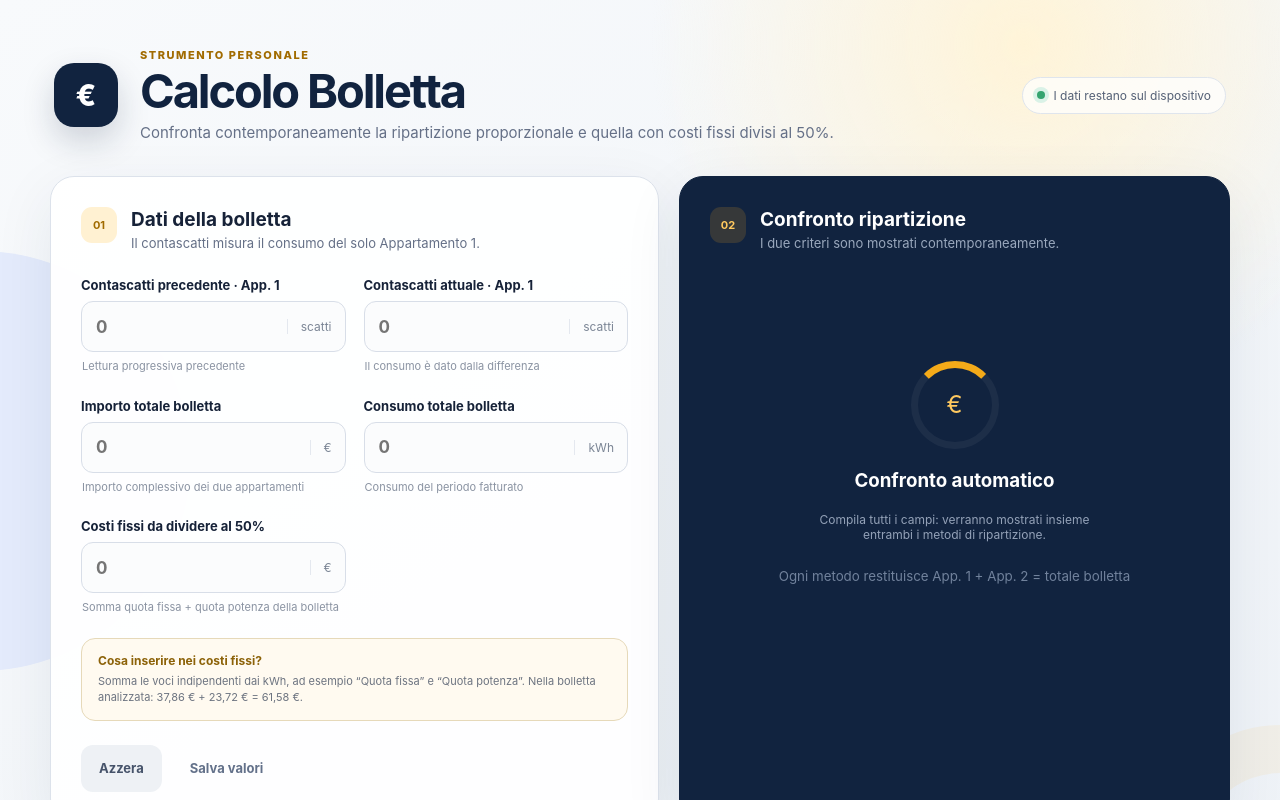
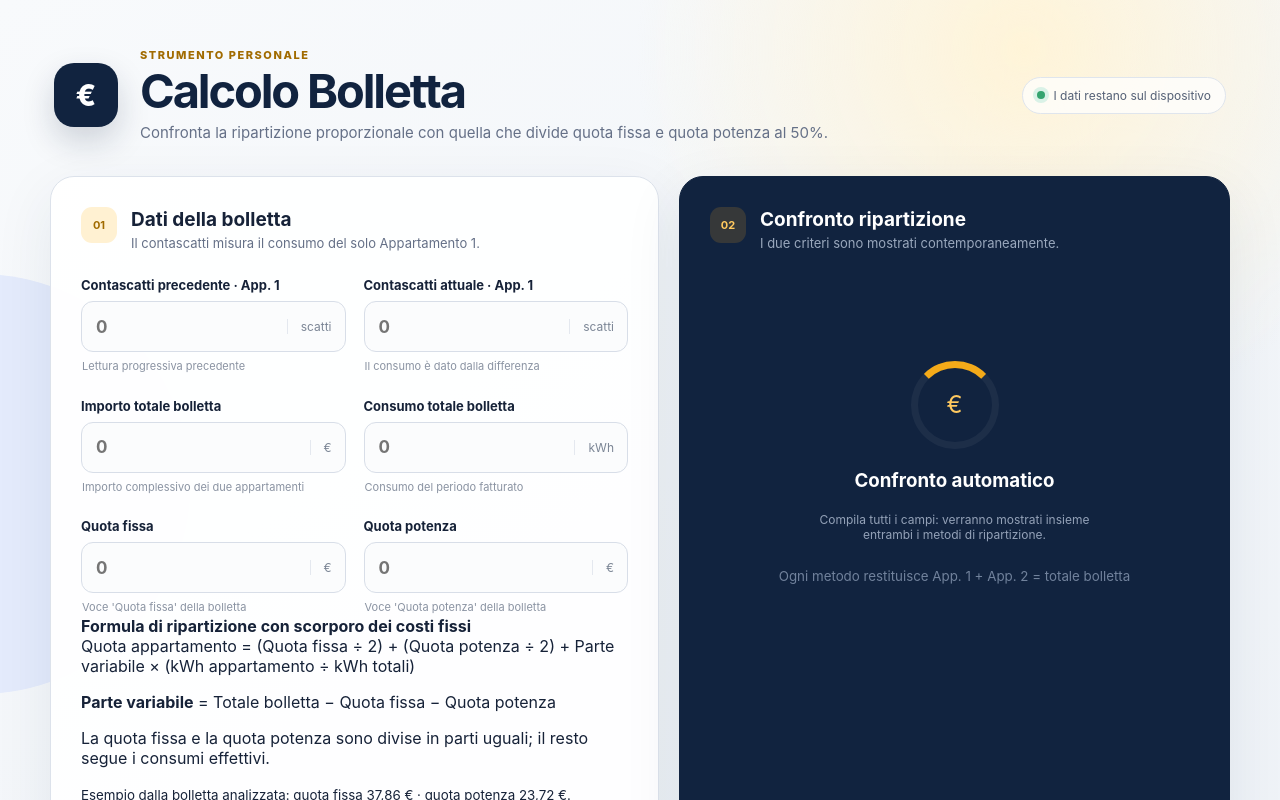
Before and after one commit to jackpinna-boop/calcolo-bolletta, a React (Vite) app: page / in a window 1280 px wide. Shown: the top 800 px of the page. Built offline with nearby package versions, Linux system fonts and the light colour scheme.

Commit message:
Separa quota fissa e quota potenza e mostra formula di ripartizione

```diff
--- a/src/main.tsx
+++ b/src/main.tsx
@@ -7,7 +7,8 @@ type FormState = {
   current: string;
   totalAmount: string;
   totalKwh: string;
-  fixedCosts: string;
+  fixedFee: string;
+  powerFee: string;
 };
 
 const emptyForm: FormState = {
@@ -15,7 +16,8 @@ const emptyForm: FormState = {
   current: "",
   totalAmount: "",
   totalKwh: "",
-  fixedCosts: "",
+  fixedFee: "",
+  powerFee: "",
 };
 
 function parseNumber(value: string) {
@@ -37,15 +39,7 @@ function fmt(value: number, digits = 2) {
   }).format(value);
 }
 
-function Field({
-  id,
-  label,
-  hint,
-  suffix,
-  value,
-  onChange,
-  error,
-}: {
+function Field({ id, label, hint, suffix, value, onChange, error }: {
   id: keyof FormState;
   label: string;
   hint: string;
@@ -58,15 +52,8 @@ function Field({
     <div className="field">
       <label htmlFor={id}>{label}</label>
       <div className={`input-wrap ${error ? "input-error" : ""}`}>
-        <input
-          id={id}
-          inputMode="decimal"
-          autoComplete="off"
-          placeholder="0"
-          value={value}
-          onChange={(e) => onChange(id, e.target.value)}
-          aria-invalid={!!error}
-        />
+        <input id={id} inputMode="decimal" autoComplete="off" placeholder="0" value={value}
+          onChange={(e) => onChange(id, e.target.value)} aria-invalid={!!error} />
         <span>{suffix}</span>
       </div>
       <p className="hint">{hint}</p>
@@ -82,77 +69,61 @@ function App() {
 
   useEffect(() => {
     const saved = localStorage.getItem("calcolo-bolletta-values");
-    if (saved) {
+    if (!saved) return;
     try {
-        setForm({ ...emptyForm, ...JSON.parse(saved) });
+      const old = JSON.parse(saved);
+      setForm({
+        ...emptyForm,
+        ...old,
+        fixedFee: old.fixedFee ?? "",
+        powerFee: old.powerFee ?? "",
+      });
     } catch {}
-    }
   }, []);
 
-  const values = useMemo(
-    () => ({
+  const values = useMemo(() => ({
     previous: parseNumber(form.previous),
     current: parseNumber(form.current),
     totalAmount: parseNumber(form.totalAmount),
     totalKwh: parseNumber(form.totalKwh),
-      fixedCosts: parseNumber(form.fixedCosts),
-    }),
-    [form]
-  );
+    fixedFee: parseNumber(form.fixedFee),
+    powerFee: parseNumber(form.powerFee),
+  }), [form]);
 
   const difference = values.current - values.previous;
   const kwhTwo = values.totalKwh - difference;
   const shareOne = difference / values.totalKwh;
   const shareTwo = kwhTwo / values.totalKwh;
 
-  // Metodo 1: l'intera bolletta viene ripartita in proporzione ai kWh.
   const proportionalOne = values.totalAmount * shareOne;
   const proportionalTwo = values.totalAmount * shareTwo;
 
-  // Metodo 2: quota fissa + quota potenza al 50%, resto in proporzione ai consumi.
-  const variableAmount = values.totalAmount - values.fixedCosts;
-  const fixedPerApartment = values.fixedCosts / 2;
-  const splitFixedOne = fixedPerApartment + variableAmount * shareOne;
-  const splitFixedTwo = fixedPerApartment + variableAmount * shareTwo;
-
+  const totalFixedCosts = values.fixedFee + values.powerFee;
+  const variableAmount = values.totalAmount - totalFixedCosts;
+  const fixedPerApartment = values.fixedFee / 2;
+  const powerPerApartment = values.powerFee / 2;
+  const splitFixedOne = fixedPerApartment + powerPerApartment + variableAmount * shareOne;
+  const splitFixedTwo = fixedPerApartment + powerPerApartment + variableAmount * shareTwo;
   const averageUnitPrice = values.totalAmount / values.totalKwh;
 
   const errors = useMemo(() => {
     const e: Partial<Record<keyof FormState, string>> = {};
-    if (!Number.isFinite(values.previous) || values.previous < 0)
-      e.previous = "Inserisci una lettura valida.";
-    if (!Number.isFinite(values.current) || values.current < 0)
-      e.current = "Inserisci una lettura valida.";
-    if (
-      Number.isFinite(values.previous) &&
-      Number.isFinite(values.current) &&
-      values.current < values.previous
-    )
+    if (!Number.isFinite(values.previous) || values.previous < 0) e.previous = "Inserisci una lettura valida.";
+    if (!Number.isFinite(values.current) || values.current < 0) e.current = "Inserisci una lettura valida.";
+    if (Number.isFinite(values.previous) && Number.isFinite(values.current) && values.current < values.previous)
       e.current = "La lettura attuale non può essere inferiore alla precedente.";
-    if (!Number.isFinite(values.totalAmount) || values.totalAmount <= 0)
-      e.totalAmount = "Inserisci un importo maggiore di zero.";
-    if (!Number.isFinite(values.totalKwh) || values.totalKwh <= 0)
-      e.totalKwh = "Inserisci un consumo maggiore di zero.";
-    if (!Number.isFinite(values.fixedCosts) || values.fixedCosts < 0)
-      e.fixedCosts = "Inserisci un importo valido, anche 0.";
-    if (
-      Number.isFinite(values.fixedCosts) &&
-      Number.isFinite(values.totalAmount) &&
-      values.fixedCosts > values.totalAmount
-    )
-      e.fixedCosts = "I costi fissi non possono superare il totale della bolletta.";
-    if (
-      Number.isFinite(difference) &&
-      Number.isFinite(values.totalKwh) &&
-      difference > values.totalKwh
-    )
+    if (!Number.isFinite(values.totalAmount) || values.totalAmount <= 0) e.totalAmount = "Inserisci un importo maggiore di zero.";
+    if (!Number.isFinite(values.totalKwh) || values.totalKwh <= 0) e.totalKwh = "Inserisci un consumo maggiore di zero.";
+    if (!Number.isFinite(values.fixedFee) || values.fixedFee < 0) e.fixedFee = "Inserisci un importo valido, anche 0.";
+    if (!Number.isFinite(values.powerFee) || values.powerFee < 0) e.powerFee = "Inserisci un importo valido, anche 0.";
+    if (Number.isFinite(totalFixedCosts) && Number.isFinite(values.totalAmount) && totalFixedCosts > values.totalAmount)
+      e.powerFee = "Quota fissa + quota potenza non possono superare il totale della bolletta.";
+    if (Number.isFinite(difference) && Number.isFinite(values.totalKwh) && difference > values.totalKwh)
       e.current = "La differenza supera il consumo totale: il consumo residuo sarebbe negativo.";
     return e;
-  }, [values, difference]);
+  }, [values, difference, totalFixedCosts]);
 
-  const show =
-    Object.values(form).every((v) => v.trim()) &&
-    Object.keys(errors).length === 0;
+  const show = Object.values(form).every((v) => v.trim()) && Object.keys(errors).length === 0;
 
   const update = (id: keyof FormState, value: string) => {
     if (/^[\d.,\s]*$/.test(value)) setForm((s) => ({ ...s, [id]: value }));
@@ -180,230 +151,91 @@ function App() {
           <div>
             <p className="eyebrow">Strumento personale</p>
             <h1>Calcolo Bolletta</h1>
-            <p className="intro">
-              Confronta contemporaneamente la ripartizione proporzionale e quella con costi fissi divisi al 50%.
-            </p>
+            <p className="intro">Confronta la ripartizione proporzionale con quella che divide quota fissa e quota potenza al 50%.</p>
           </div>
-          <div className="privacy">
-            <i />I dati restano sul dispositivo
-          </div>
+          <div className="privacy"><i />I dati restano sul dispositivo</div>
         </header>
 
         <div className="workspace">
           <form className="card form-card" onSubmit={(e) => e.preventDefault()}>
-            <div className="heading">
-              <b>01</b>
-              <div>
-                <h2>Dati della bolletta</h2>
-                <p>Il contascatti misura il consumo del solo Appartamento 1.</p>
-              </div>
+            <div className="heading"><b>01</b><div><h2>Dati della bolletta</h2><p>Il contascatti misura il consumo del solo Appartamento 1.</p></div></div>
+
+            <div className="grid">
+              <Field id="previous" label="Contascatti precedente · App. 1" hint="Lettura progressiva precedente" suffix="scatti" value={form.previous} onChange={update} error={form.previous ? errors.previous : undefined} />
+              <Field id="current" label="Contascatti attuale · App. 1" hint="Il consumo è dato dalla differenza" suffix="scatti" value={form.current} onChange={update} error={form.current ? errors.current : undefined} />
+              <Field id="totalAmount" label="Importo totale bolletta" hint="Importo complessivo dei due appartamenti" suffix="€" value={form.totalAmount} onChange={update} error={form.totalAmount ? errors.totalAmount : undefined} />
+              <Field id="totalKwh" label="Consumo totale bolletta" hint="Consumo del periodo fatturato" suffix="kWh" value={form.totalKwh} onChange={update} error={form.totalKwh ? errors.totalKwh : undefined} />
+              <Field id="fixedFee" label="Quota fissa" hint="Voce 'Quota fissa' della bolletta" suffix="€" value={form.fixedFee} onChange={update} error={form.fixedFee ? errors.fixedFee : undefined} />
+              <Field id="powerFee" label="Quota potenza" hint="Voce 'Quota potenza' della bolletta" suffix="€" value={form.powerFee} onChange={update} error={form.powerFee ? errors.powerFee : undefined} />
             </div>
 
-            <div className="grid">
-              <Field
-                id="previous"
-                label="Contascatti precedente · App. 1"
-                hint="Lettura progressiva precedente"
-                suffix="scatti"
-                value={form.previous}
-                onChange={update}
-                error={form.previous ? errors.previous : undefined}
-              />
-              <Field
-                id="current"
-                label="Contascatti attuale · App. 1"
-                hint="Il consumo è dato dalla differenza"
-                suffix="scatti"
-                value={form.current}
-                onChange={update}
-                error={form.current ? errors.current : undefined}
-              />
-              <Field
-                id="totalAmount"
-                label="Importo totale bolletta"
-                hint="Importo complessivo dei due appartamenti"
-                suffix="€"
-                value={form.totalAmount}
-                onChange={update}
-                error={form.totalAmount ? errors.totalAmount : undefined}
-              />
-              <Field
-                id="totalKwh"
-                label="Consumo totale bolletta"
-                hint="Consumo del periodo fatturato"
-                suffix="kWh"
-                value={form.totalKwh}
-                onChange={update}
-                error={form.totalKwh ? errors.totalKwh : undefined}
-              />
-              <Field
-                id="fixedCosts"
-                label="Costi fissi da dividere al 50%"
-                hint="Somma quota fissa + quota potenza della bolletta"
-                suffix="€"
-                value={form.fixedCosts}
-                onChange={update}
-                error={form.fixedCosts ? errors.fixedCosts : undefined}
-              />
-            </div>
+            <section className="formula-box">
+              <strong>Formula di ripartizione con scorporo dei costi fissi</strong>
+              <div className="formula-main">Quota appartamento = (Quota fissa ÷ 2) + (Quota potenza ÷ 2) + Parte variabile × (kWh appartamento ÷ kWh totali)</div>
+              <p><b>Parte variabile</b> = Totale bolletta − Quota fissa − Quota potenza</p>
+              <p>La quota fissa e la quota potenza sono divise in parti uguali; il resto segue i consumi effettivi.</p>
+              <small>Esempio dalla bolletta analizzata: quota fissa 37,86 € · quota potenza 23,72 €.</small>
+            </section>
 
-            <div className="fixed-note">
-              <strong>Cosa inserire nei costi fissi?</strong>
-              <span>
-                Somma le voci indipendenti dai kWh, ad esempio “Quota fissa” e “Quota potenza”. Nella bolletta analizzata: 37,86 € + 23,72 € = 61,58 €.
-              </span>
-            </div>
-
-            <div className="actions">
-              <button type="button" onClick={reset}>Azzera</button>
-              <button className="link" type="button" onClick={save}>Salva valori</button>
-            </div>
+            <div className="actions"><button type="button" onClick={reset}>Azzera</button><button className="link" type="button" onClick={save}>Salva valori</button></div>
             {notice && <p className="saved">Valori salvati su questo dispositivo.</p>}
           </form>
 
           <aside className="card result" aria-live="polite">
-            <div className="heading">
-              <b>02</b>
-              <div>
-                <h2>Confronto ripartizione</h2>
-                <p>I due criteri sono mostrati contemporaneamente.</p>
-              </div>
-            </div>
+            <div className="heading"><b>02</b><div><h2>Confronto ripartizione</h2><p>I due criteri sono mostrati contemporaneamente.</p></div></div>
 
-            {show ? (
-              <>
+            {show ? <>
               <section className="difference">
                 <span>Consumo App. 1 · da contascatti</span>
                 <strong>{fmt(difference, difference % 1 ? 3 : 0)} <small>kWh</small></strong>
-                  <em>
-                    {fmt(shareOne * 100, 1)}% del totale · App. 2 {fmt(shareTwo * 100, 1)}%
-                  </em>
+                <em>{fmt(shareOne * 100, 1)}% del totale · App. 2 {fmt(shareTwo * 100, 1)}%</em>
               </section>
 
               <section className="method-card">
-                  <div className="method-title">
-                    <div>
-                      <span>Metodo 1</span>
-                      <h3>Proporzionale ai consumi</h3>
-                    </div>
-                    <small>Tutta la bolletta segue i kWh</small>
-                  </div>
+                <div className="method-title"><div><span>Metodo 1</span><h3>Proporzionale ai consumi</h3></div><small>Tutta la bolletta segue i kWh</small></div>
                 <div className="method-amounts">
-                    <div className="method-amount amber-text">
-                      <span>Appartamento 1</span>
-                      <strong>€ {fmt(proportionalOne)}</strong>
-                      <small>{fmt(difference, difference % 1 ? 3 : 0)} kWh · {fmt(shareOne * 100, 1)}%</small>
-                    </div>
-                    <div className="method-amount blue-text">
-                      <span>Appartamento 2</span>
-                      <strong>€ {fmt(proportionalTwo)}</strong>
-                      <small>{fmt(kwhTwo, kwhTwo % 1 ? 3 : 0)} kWh · {fmt(shareTwo * 100, 1)}%</small>
-                    </div>
+                  <div className="method-amount amber-text"><span>Appartamento 1</span><strong>€ {fmt(proportionalOne)}</strong><small>{fmt(difference, difference % 1 ? 3 : 0)} kWh · {fmt(shareOne * 100, 1)}%</small></div>
+                  <div className="method-amount blue-text"><span>Appartamento 2</span><strong>€ {fmt(proportionalTwo)}</strong><small>{fmt(kwhTwo, kwhTwo % 1 ? 3 : 0)} kWh · {fmt(shareTwo * 100, 1)}%</small></div>
                 </div>
               </section>
 
               <section className="method-card emphasized">
-                  <div className="method-title">
-                    <div>
-                      <span>Metodo 2</span>
-                      <h3>Costi fissi 50/50</h3>
-                    </div>
-                    <small>Fissi uguali, consumi proporzionali</small>
-                  </div>
+                <div className="method-title"><div><span>Metodo 2</span><h3>Quota fissa + potenza 50/50</h3></div><small>Fissi uguali, consumi proporzionali</small></div>
+                <div className="fixed-breakdown"><span>Quota fissa: € {fmt(values.fixedFee)} → € {fmt(fixedPerApartment)} ciascuno</span><span>Quota potenza: € {fmt(values.powerFee)} → € {fmt(powerPerApartment)} ciascuno</span></div>
                 <div className="method-amounts">
-                    <div className="method-amount amber-text">
-                      <span>Appartamento 1</span>
-                      <strong>€ {fmt(splitFixedOne)}</strong>
-                      <small>€ {fmt(fixedPerApartment)} fissi + quota variabile</small>
-                    </div>
-                    <div className="method-amount blue-text">
-                      <span>Appartamento 2</span>
-                      <strong>€ {fmt(splitFixedTwo)}</strong>
-                      <small>€ {fmt(fixedPerApartment)} fissi + quota variabile</small>
-                    </div>
+                  <div className="method-amount amber-text"><span>Appartamento 1</span><strong>€ {fmt(splitFixedOne)}</strong><small>€ {fmt(fixedPerApartment)} fissa + € {fmt(powerPerApartment)} potenza + quota variabile</small></div>
+                  <div className="method-amount blue-text"><span>Appartamento 2</span><strong>€ {fmt(splitFixedTwo)}</strong><small>€ {fmt(fixedPerApartment)} fissa + € {fmt(powerPerApartment)} potenza + quota variabile</small></div>
                 </div>
               </section>
 
               <div className="comparison">
-                  <div>
-                    <span>Differenza App. 1</span>
-                    <strong>{splitFixedOne - proportionalOne >= 0 ? "+" : ""}€ {fmt(splitFixedOne - proportionalOne)}</strong>
-                  </div>
-                  <div>
-                    <span>Differenza App. 2</span>
-                    <strong>{splitFixedTwo - proportionalTwo >= 0 ? "+" : ""}€ {fmt(splitFixedTwo - proportionalTwo)}</strong>
-                  </div>
+                <div><span>Differenza App. 1</span><strong>{splitFixedOne - proportionalOne >= 0 ? "+" : ""}€ {fmt(splitFixedOne - proportionalOne)}</strong></div>
+                <div><span>Differenza App. 2</span><strong>{splitFixedTwo - proportionalTwo >= 0 ? "+" : ""}€ {fmt(splitFixedTwo - proportionalTwo)}</strong></div>
               </div>
 
               <div className="stats">
-                  <div>
-                    <span>Costi fissi totali</span>
-                    <strong>€ {fmt(values.fixedCosts)}</strong>
-                  </div>
-                  <div>
-                    <span>Parte variabile</span>
-                    <strong>€ {fmt(variableAmount)}</strong>
-                  </div>
-                  <div>
-                    <span>Totale bolletta</span>
-                    <strong>€ {fmt(values.totalAmount)}</strong>
-                  </div>
-                  <div>
-                    <span>Prezzo medio</span>
-                    <strong>{fmt(averageUnitPrice, 4)} €/kWh</strong>
-                  </div>
+                <div><span>Quota fissa</span><strong>€ {fmt(values.fixedFee)}</strong></div>
+                <div><span>Quota potenza</span><strong>€ {fmt(values.powerFee)}</strong></div>
+                <div><span>Parte variabile</span><strong>€ {fmt(variableAmount)}</strong></div>
+                <div><span>Totale bolletta</span><strong>€ {fmt(values.totalAmount)}</strong></div>
               </div>
 
-                <button className="details" type="button" onClick={() => setDetails(!details)}>
-                  Dettaglio del calcolo <span>{details ? "⌃" : "⌄"}</span>
-                </button>
-
-                {details && (
-                  <div className="formula">
-                    <p>
-                      <span>Consumo App. 1</span>
-                      {fmt(values.current, 3)} − {fmt(values.previous, 3)} = {fmt(difference, 3)} kWh
-                    </p>
-                    <p>
-                      <span>Metodo proporzionale</span>
-                      App. 1: € {fmt(values.totalAmount)} × {fmt(shareOne * 100, 2)}% = € {fmt(proportionalOne)} · App. 2: € {fmt(proportionalTwo)}
-                    </p>
-                    <p>
-                      <span>Scorporo costi fissi</span>
-                      € {fmt(values.totalAmount)} − € {fmt(values.fixedCosts)} = € {fmt(variableAmount)} da ripartire secondo i consumi
-                    </p>
-                    <p>
-                      <span>Quota fissa per appartamento</span>
-                      € {fmt(values.fixedCosts)} ÷ 2 = € {fmt(fixedPerApartment)} ciascuno
-                    </p>
-                    <p>
-                      <span>Quote finali con fissi 50/50</span>
-                      App. 1 € {fmt(splitFixedOne)} · App. 2 € {fmt(splitFixedTwo)}
-                    </p>
-                  </div>
-                )}
-              </>
-            ) : (
-              <div className="empty">
-                <div>€</div>
-                <h3>Confronto automatico</h3>
-                <p>Compila tutti i campi: verranno mostrati insieme entrambi i metodi di ripartizione.</p>
-                <small>Ogni metodo restituisce App. 1 + App. 2 = totale bolletta</small>
-              </div>
-            )}
+              <button className="details" type="button" onClick={() => setDetails(!details)}>Dettaglio del calcolo <span>{details ? "⌃" : "⌄"}</span></button>
+              {details && <div className="formula">
+                <p><span>Consumo App. 1</span>{fmt(values.current, 3)} − {fmt(values.previous, 3)} = {fmt(difference, 3)} kWh</p>
+                <p><span>Metodo proporzionale</span>App. 1: € {fmt(values.totalAmount)} × {fmt(shareOne * 100, 2)}% = € {fmt(proportionalOne)} · App. 2: € {fmt(proportionalTwo)}</p>
+                <p><span>Parte variabile</span>€ {fmt(values.totalAmount)} − € {fmt(values.fixedFee)} − € {fmt(values.powerFee)} = € {fmt(variableAmount)}</p>
+                <p><span>Quote fisse per appartamento</span>Quota fissa € {fmt(values.fixedFee)} ÷ 2 = € {fmt(fixedPerApartment)} · Quota potenza € {fmt(values.powerFee)} ÷ 2 = € {fmt(powerPerApartment)}</p>
+                <p><span>Quote finali con fissi 50/50</span>App. 1 € {fmt(splitFixedOne)} · App. 2 € {fmt(splitFixedTwo)}</p>
+              </div>}
+            </> : <div className="empty"><div>€</div><h3>Confronto automatico</h3><p>Compila tutti i campi: verranno mostrati insieme entrambi i metodi di ripartizione.</p><small>Ogni metodo restituisce App. 1 + App. 2 = totale bolletta</small></div>}
           </aside>
         </div>
 
-        <footer>
-          Le letture del contascatti sono progressive · Il consumo della bolletta riguarda il singolo periodo · 1 scatto corrisponde a 1 kWh
-        </footer>
+        <footer>Le letture del contascatti sono progressive · Il consumo della bolletta riguarda il singolo periodo · 1 scatto corrisponde a 1 kWh</footer>
       </section>
     </main>
   );
 }
 
-ReactDOM.createRoot(document.getElementById("root")!).render(
-  <React.StrictMode>
-    <App />
-  </React.StrictMode>
-);
+ReactDOM.createRoot(document.getElementById("root")!).render(<React.StrictMode><App /></React.StrictMode>);
```
Lines whose indentation alone changed are shown as unchanged.
